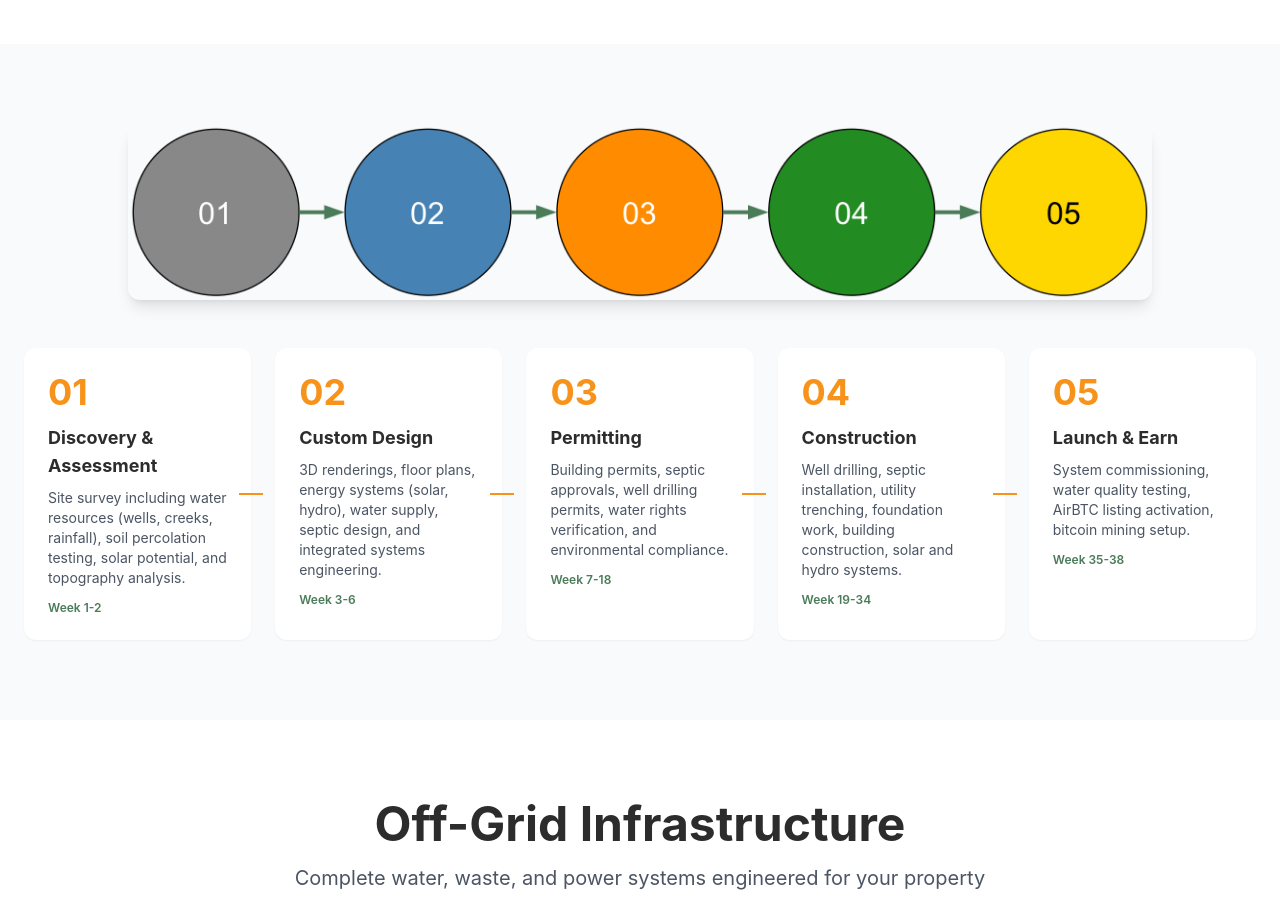
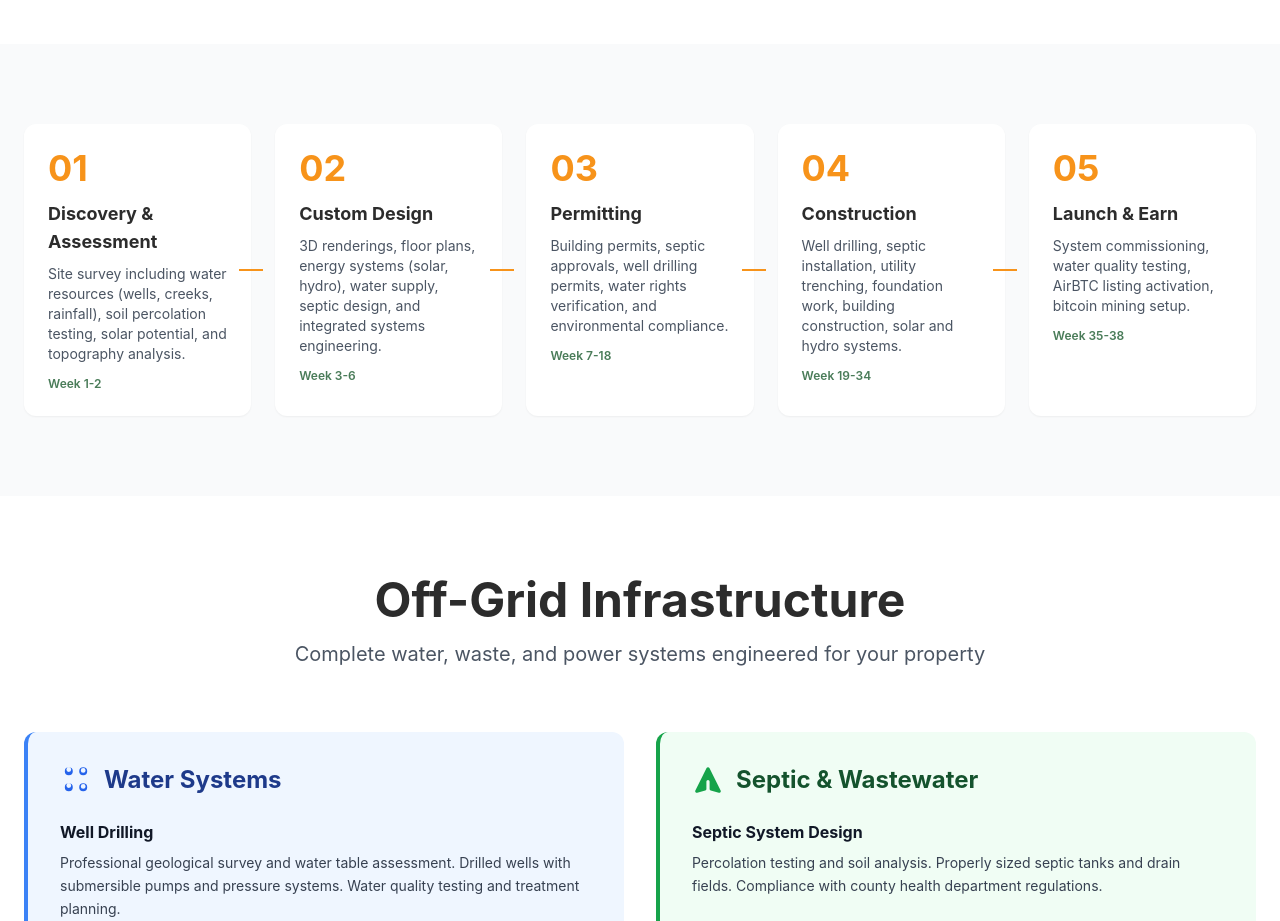
Before and after one commit to offgridfarmstays/website, a Next.js app: page / in a window 1280 px wide. Shown: the part 2020-2941 px from the top of the page. Built offline with nearby package versions, Linux system fonts and the light colour scheme.

Commit message:
Remove construction timeline diagram from Process section

```diff
--- a/components/Process.tsx
+++ b/components/Process.tsx
@@ -35,14 +35,6 @@ export default function Process() {
   return (
     <section className="py-20 px-6 bg-gray-50">
       <div className="max-w-7xl mx-auto">
-        <div className="mb-12">
-          <img
-            src="/assets/diagrams/construction_timeline.png"
-            alt="Construction Timeline"
-            className="w-full max-w-5xl mx-auto rounded-xl shadow-lg"
-          />
-        </div>
-
         <div className="grid md:grid-cols-5 gap-6">
           {phases.map((phase, index) => (
             <div key={index} className="relative">
```
